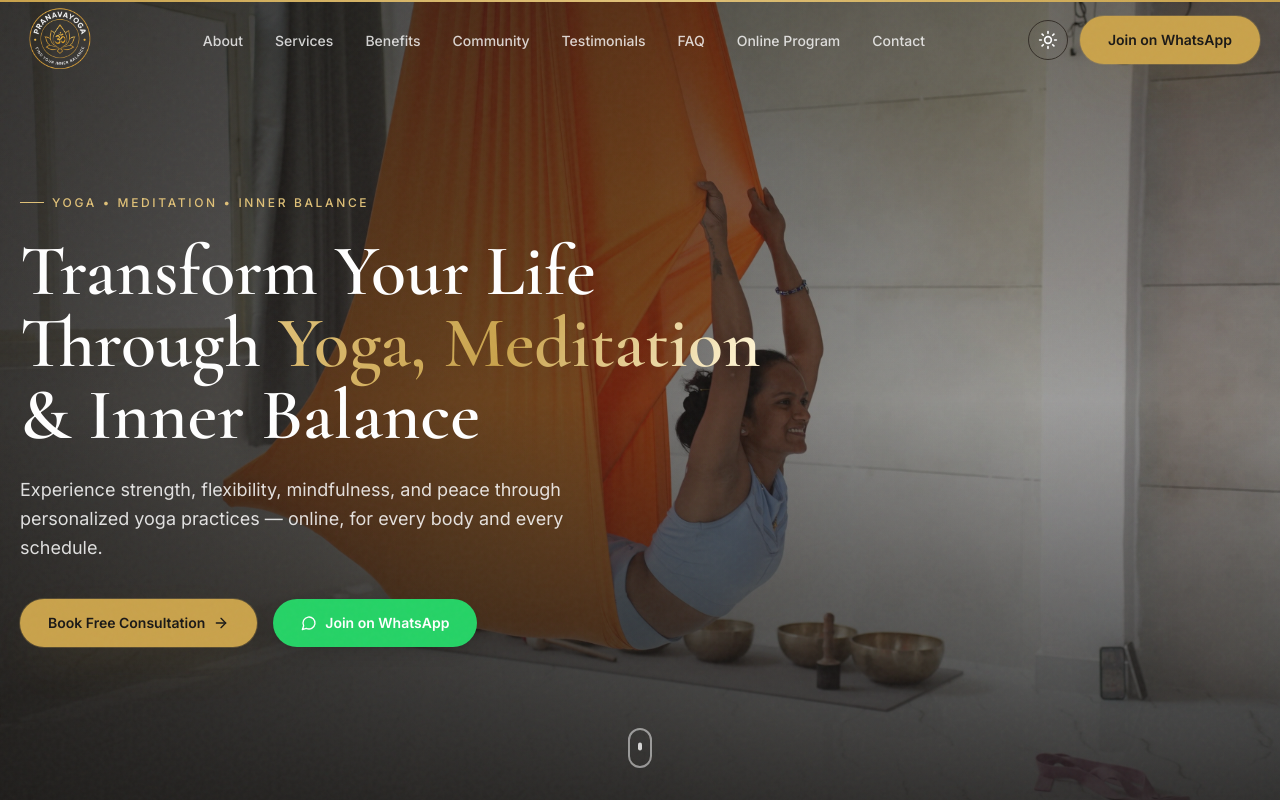
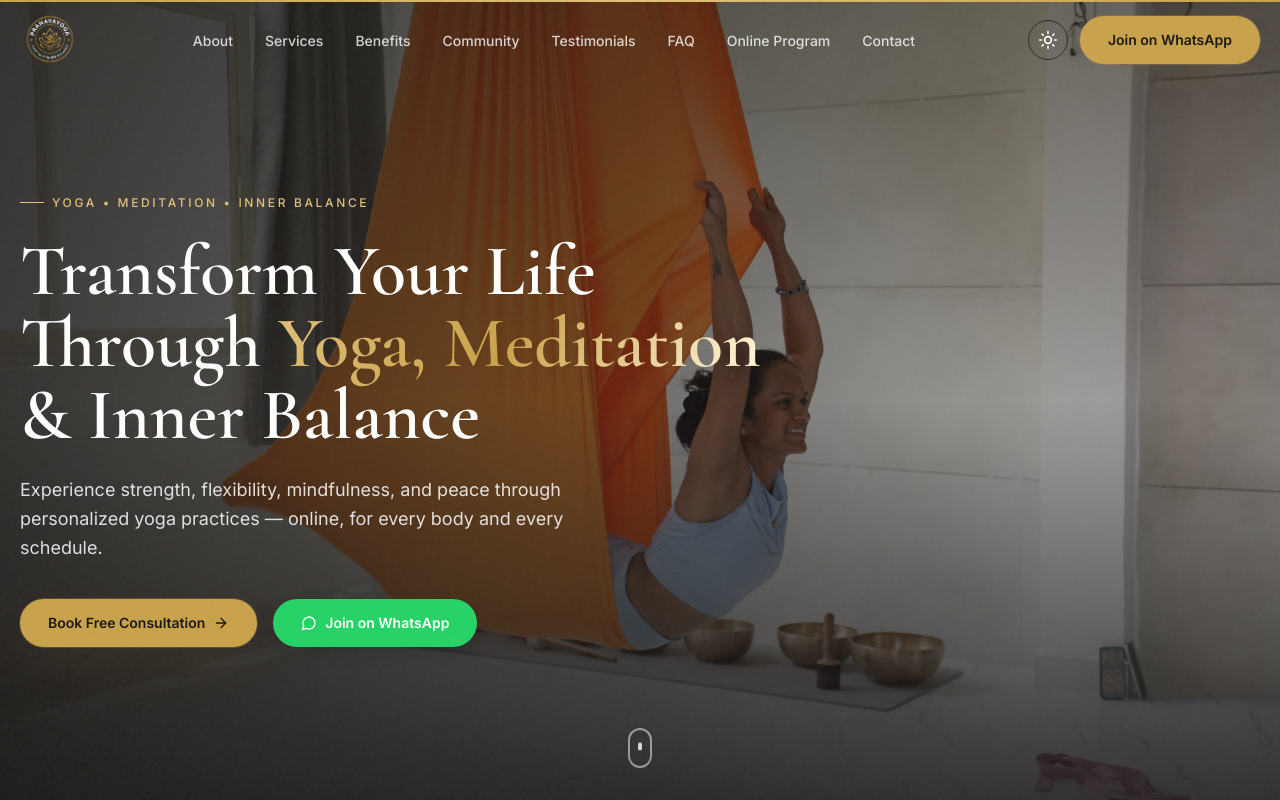
Before and after one commit to singshiv90/yoga, a Next.js app: page / in a window 1280 px wide. Shown: the top 800 px of the page. Built offline with nearby package versions, Linux system fonts and the light colour scheme.

Commit message:
no message

```diff
--- a/components/Navbar.tsx
+++ b/components/Navbar.tsx
@@ -87,9 +87,9 @@ export function Navbar() {
           <Image
             src="/logo.png"
             alt={`${site.name} logo`}
-            width={80}
-            height={80}
-            className="h-20 w-20 rounded-full object-contain bg-ink/90 p-0.5 dark:bg-transparent dark:p-0"
+            width={60}
+            height={60}
+            className="h-[60px] w-[60px] rounded-full object-contain bg-ink/90 p-0.5 dark:bg-transparent dark:p-0"
           />
         </Link>
 
```
